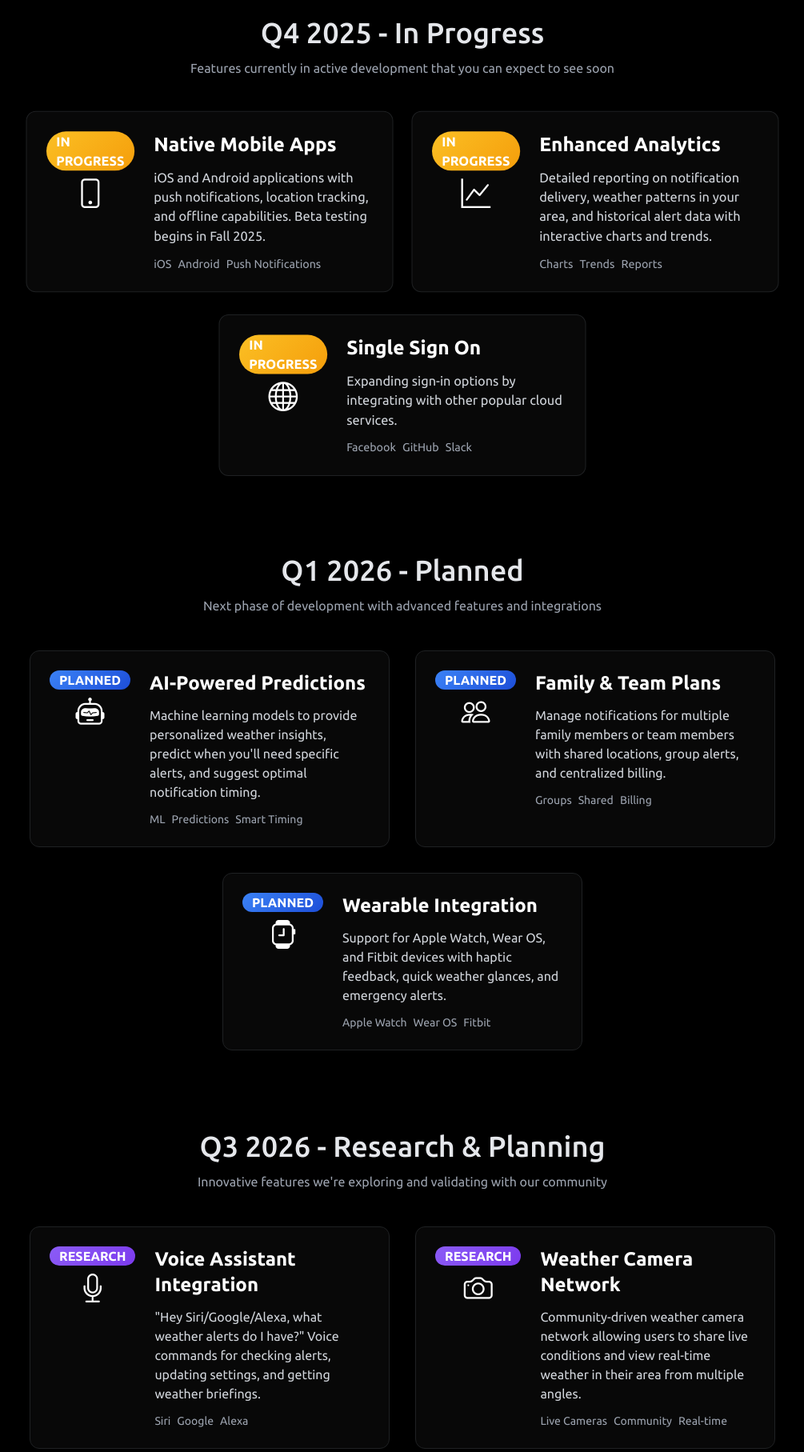
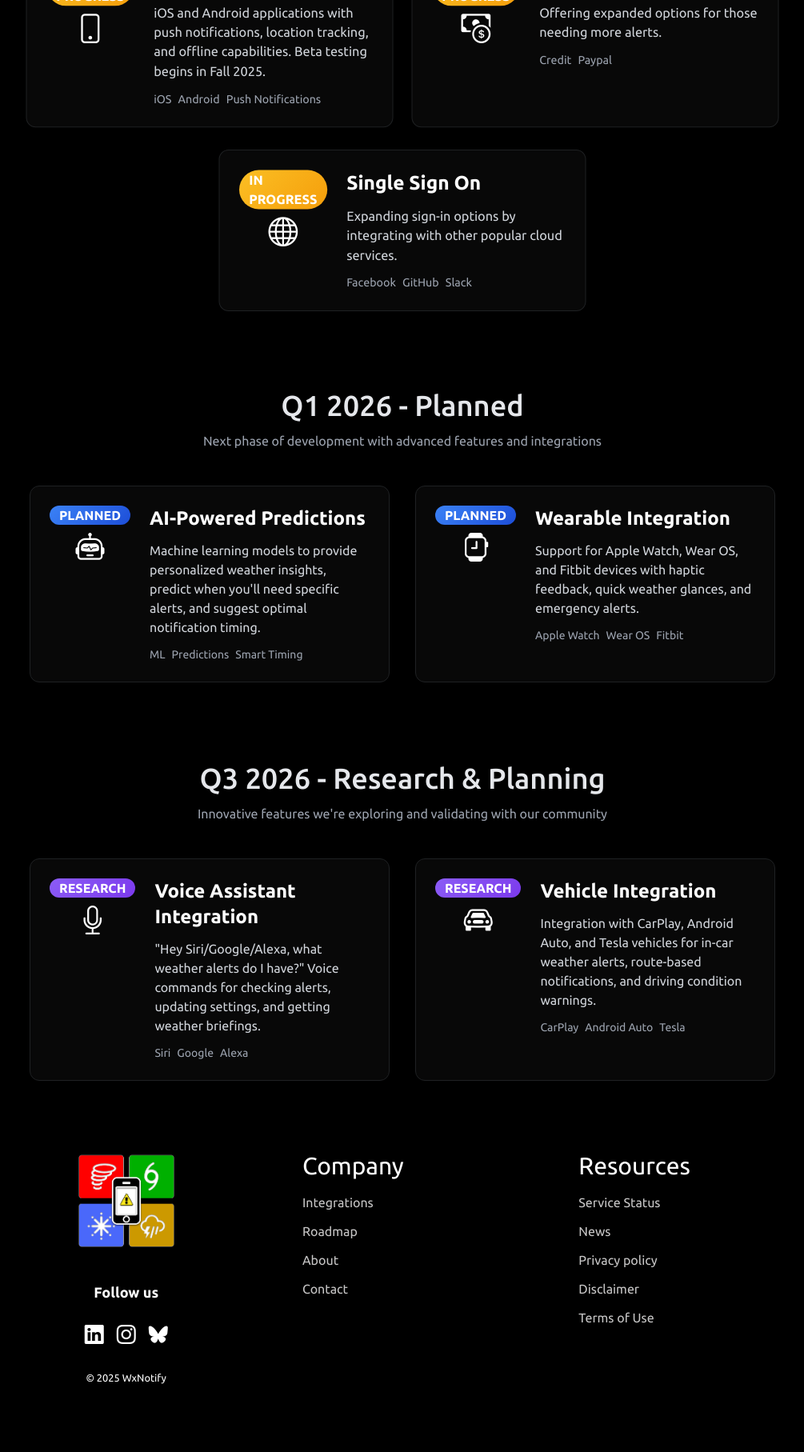
Before and after one commit to wxnotify/landing-page, a website: page roadmap.html in a window 1280 px wide. Shown: the part 1215-3030 px from the top of the page at 80% size, without its empty margins (137-1142 px from the left). Drawn offline with nearby package versions, Linux system fonts and the light colour scheme.

Commit message:
More changes

```diff
--- a/roadmap.html
+++ b/roadmap.html
@@ -187,25 +187,6 @@
                         </div>
                     </div>
 
-                    <div class="reveal-up timeline-item tw-flex tw-w-[450px] tw-gap-6 tw-rounded-xl tw-border-[1px] tw-border-outlineColor tw-bg-secondary tw-p-6 max-md:tw-w-[320px]">
-                        <div class="tw-flex tw-flex-col tw-place-items-center tw-gap-2">
-                            <div class="status-badge status-completed tw-rounded-full tw-px-3 tw-py-1 tw-text-xs tw-font-semibold tw-text-white">
-                                COMPLETED
-                            </div>
-                            <i class="bi bi-cash-coin tw-text-4xl tw-text-green-400"></i>
-                        </div>
-                        <div class="tw-flex tw-flex-col tw-gap-3">
-                            <h3 class="tw-text-2xl tw-font-semibold max-md:tw-text-xl">
-                                Introduced Paid Tiers
-                            </h3>
-                            <p class="tw-text-gray-300 max-md:tw-text-sm">
-                                Offering expanded options for those needing more alerts.
-                            </p>
-                            <div class="tw-text-sm tw-text-green-400">
-                                ✓ Launched Fall 2025
-                            </div>
-                        </div>
-                    </div>
                 </div>
             </div>
         </section>
@@ -252,19 +233,18 @@
                             <div class="status-badge status-in-progress tw-rounded-full tw-px-3 tw-py-1 tw-text-xs tw-font-semibold tw-text-white">
                                 IN PROGRESS
                             </div>
-                            <i class="bi bi-graph-up tw-text-4xl tw-text-blue-400"></i>
+                            <i class="bi bi-cash-coin tw-text-4xl tw-text-blue-400"></i>
                         </div>
                         <div class="tw-flex tw-flex-col tw-gap-3">
                             <h3 class="tw-text-2xl tw-font-semibold max-md:tw-text-xl">
-                                Enhanced Analytics
+                                Paid Tiers
                             </h3>
                             <p class="tw-text-gray-300 max-md:tw-text-sm">
-                                Detailed reporting on notification delivery, weather patterns in your area, and historical alert data with interactive charts and trends.
+                                Offering expanded options for those needing more alerts.
                             </p>
                             <div class="tw-flex tw-gap-2 tw-text-sm tw-text-gray-400">
-                                <span class="tw-bg-gray-700 tw-rounded-full tw-px-2 tw-py-1">Charts</span>
-                                <span class="tw-bg-gray-700 tw-rounded-full tw-px-2 tw-py-1">Trends</span>
-                                <span class="tw-bg-gray-700 tw-rounded-full tw-px-2 tw-py-1">Reports</span>
+                                <span class="tw-bg-gray-700 tw-rounded-full tw-px-2 tw-py-1">Credit</span>
+                                <span class="tw-bg-gray-700 tw-rounded-full tw-px-2 tw-py-1">Paypal</span>
                             </div>
                         </div>
                     </div>
@@ -336,28 +316,6 @@
                             <div class="status-badge status-planned tw-rounded-full tw-px-3 tw-py-1 tw-text-xs tw-font-semibold tw-text-white">
                                 PLANNED
                             </div>
-                            <i class="bi bi-people tw-text-4xl tw-text-blue-500"></i>
-                        </div>
-                        <div class="tw-flex tw-flex-col tw-gap-3">
-                            <h3 class="tw-text-2xl tw-font-semibold max-md:tw-text-xl">
-                                Family & Team Plans
-                            </h3>
-                            <p class="tw-text-gray-300 max-md:tw-text-sm">
-                                Manage notifications for multiple family members or team members with shared locations, group alerts, and centralized billing.
-                            </p>
-                            <div class="tw-flex tw-gap-2 tw-text-sm tw-text-gray-400">
-                                <span class="tw-bg-gray-700 tw-rounded-full tw-px-2 tw-py-1">Groups</span>
-                                <span class="tw-bg-gray-700 tw-rounded-full tw-px-2 tw-py-1">Shared</span>
-                                <span class="tw-bg-gray-700 tw-rounded-full tw-px-2 tw-py-1">Billing</span>
-                            </div>
-                        </div>
-                    </div>
-
-                    <div class="reveal-up timeline-item tw-flex tw-w-[450px] tw-gap-6 tw-rounded-xl tw-border-[1px] tw-border-outlineColor tw-bg-secondary tw-p-6 max-md:tw-w-[320px]">
-                        <div class="tw-flex tw-flex-col tw-place-items-center tw-gap-2">
-                            <div class="status-badge status-planned tw-rounded-full tw-px-3 tw-py-1 tw-text-xs tw-font-semibold tw-text-white">
-                                PLANNED
-                            </div>
                             <i class="bi bi-smartwatch tw-text-4xl tw-text-blue-500"></i>
                         </div>
                         <div class="tw-flex tw-flex-col tw-gap-3">
@@ -411,28 +369,6 @@
                                 <span class="tw-bg-gray-700 tw-rounded-full tw-px-2 tw-py-1">Siri</span>
                                 <span class="tw-bg-gray-700 tw-rounded-full tw-px-2 tw-py-1">Google</span>
                                 <span class="tw-bg-gray-700 tw-rounded-full tw-px-2 tw-py-1">Alexa</span>
-                            </div>
-                        </div>
-                    </div>
-
-                    <div class="reveal-up timeline-item tw-flex tw-w-[450px] tw-gap-6 tw-rounded-xl tw-border-[1px] tw-border-outlineColor tw-bg-secondary tw-p-6 max-md:tw-w-[320px]">
-                        <div class="tw-flex tw-flex-col tw-place-items-center tw-gap-2">
-                            <div class="status-badge status-research tw-rounded-full tw-px-3 tw-py-1 tw-text-xs tw-font-semibold tw-text-white">
-                                RESEARCH
-                            </div>
-                            <i class="bi bi-camera tw-text-4xl tw-text-purple-400"></i>
-                        </div>
-                        <div class="tw-flex tw-flex-col tw-gap-3">
-                            <h3 class="tw-text-2xl tw-font-semibold max-md:tw-text-xl">
-                                Weather Camera Network
-                            </h3>
-                            <p class="tw-text-gray-300 max-md:tw-text-sm">
-                                Community-driven weather camera network allowing users to share live conditions and view real-time weather in their area from multiple angles.
-                            </p>
-                            <div class="tw-flex tw-gap-2 tw-text-sm tw-text-gray-400">
-                                <span class="tw-bg-gray-700 tw-rounded-full tw-px-2 tw-py-1">Live Cameras</span>
-                                <span class="tw-bg-gray-700 tw-rounded-full tw-px-2 tw-py-1">Community</span>
-                                <span class="tw-bg-gray-700 tw-rounded-full tw-px-2 tw-py-1">Real-time</span>
                             </div>
                         </div>
                     </div>
```
Also changed, not shown: index.html (+9 -4 lines).
